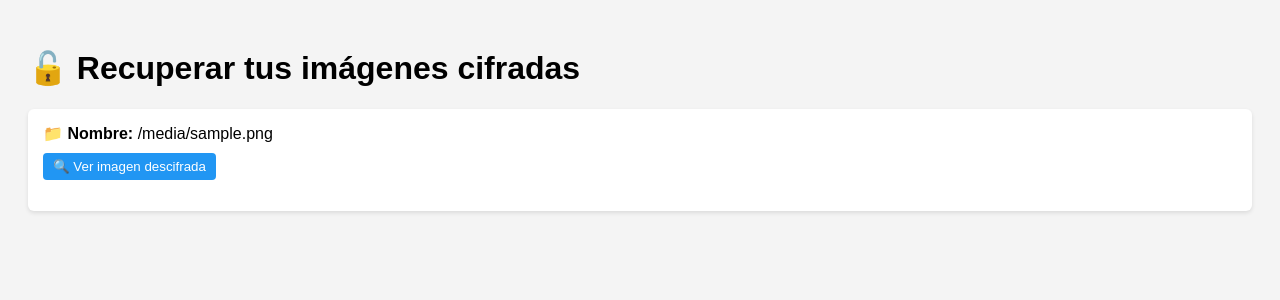
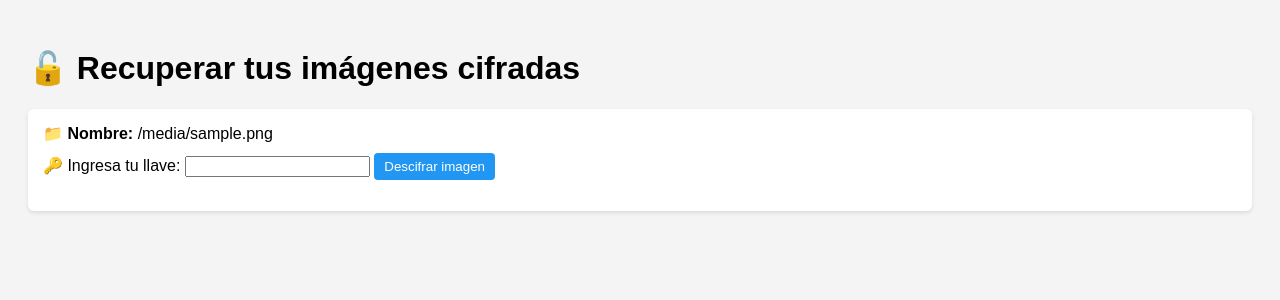
Before and after one commit to JarrinBryan/SeguridadProyecto, a Flask app: template backend/templates/descifrar.html in a window 1280 px wide. Shown: the top 300 px of the page. Run offline with Flask 3, Linux system fonts and the light colour scheme; the template is opened without the code that fills it: most values are stand-ins (such as "Sample title", 1, 10 or a date in 2020); parts of the project's set-up code (start-up, migrations or seed data) failed here and were passed over.

```diff
--- a/backend/templates/descifrar.html
+++ b/backend/templates/descifrar.html
@@ -35,9 +35,9 @@
   {% for img in imagenes %}
   <div class="imagen-box">
     <strong>📁 Nombre:</strong> {{ img.nombre_imagen }}<br>
-    <button onclick="descifrar('{{ img.nombre_imagen }}', '{{ usuario }}', {{ loop.index }})">
-      🔍 Ver imagen descifrada
-    </button>
+    <label>🔑 Ingresa tu llave:</label>
+    <input type="password" id="llave_{{ loop.index }}">
+    <button onclick="descifrar('{{ img.nombre_imagen }}', '{{ usuario }}', {{ loop.index }})">Descifrar imagen</button>
     <br>
     <img id="img_{{ loop.index }}" style="display:none;">
     <p id="error_{{ loop.index }}" style="color: red;"></p>
@@ -46,6 +46,7 @@
 
   <script>
     async function descifrar(nombre, usuario, index) {
+      const llave = document.getElementById('llave_' + index).value;
       const token = localStorage.getItem('token');
 
       const res = await fetch('/descifrar', {
@@ -54,7 +55,8 @@
         body: new URLSearchParams({
           token: token,
           usuario: usuario,
-          nombre_imagen: nombre
+          nombre_imagen: nombre,
+          llave: llave
         })
       });
 
```
